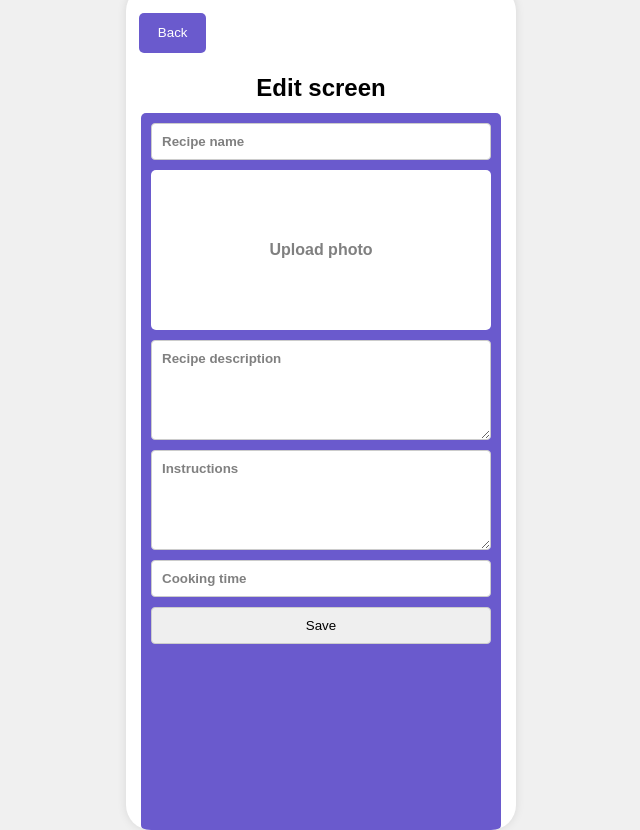
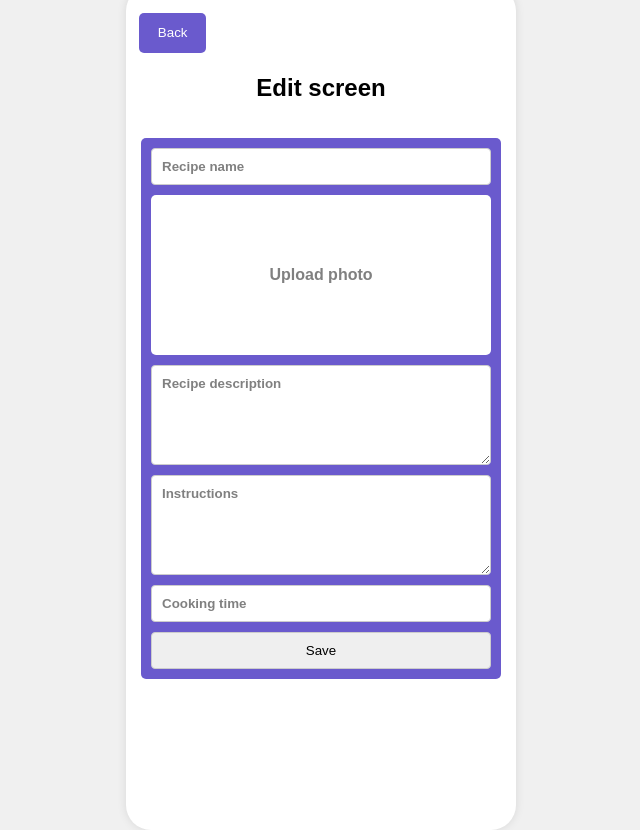
Before and after one commit to software-students-fall2023/2-web-app-exercise-team-2, a Flask app: template templates/editscreen.html in a window 1280 px wide. Shown: the whole page, without its empty margins (319-959 px from the left). Run offline with Flask 3, Linux system fonts and the light colour scheme; the template is opened without the code that fills it, so the values that code supplies are empty; some web fonts are replaced.

Commit message:
editscreen container fix

```diff
--- a/templates/editscreen.html
+++ b/templates/editscreen.html
@@ -50,15 +50,12 @@
         }
 
         .container {
-            margin-top: auto;
-            height: 85%;
             width: 22.5em;
             display: flex;
             flex-wrap: wrap;
             justify-content: space-between;
             overflow-x: auto;
             white-space: nowrap;
-
         }
 
         .form {
```
